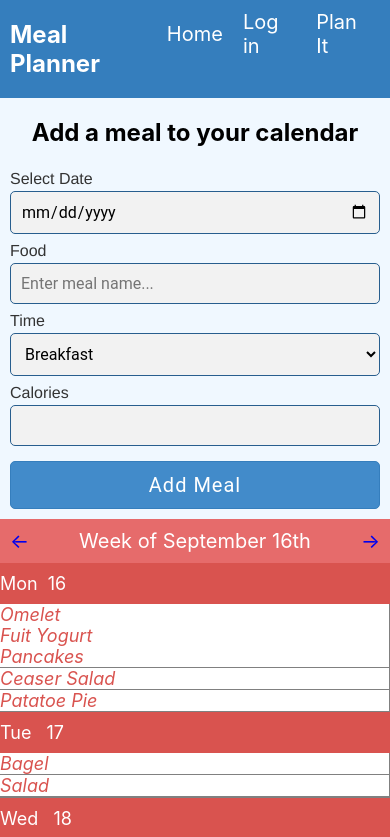
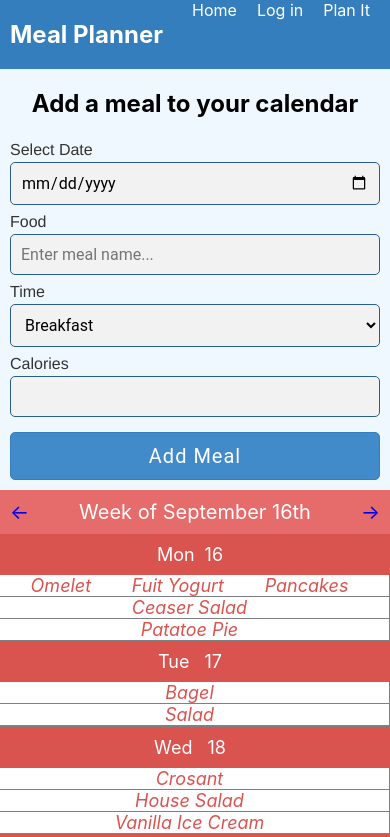
Before and after one commit to muzhaqi16/meal-planner-react, a React (Create React App) app: page /planner in a window 390 px wide. Shown: the top 837 px of the page. Built offline with nearby package versions, Linux system fonts and the light colour scheme; the HTML template or start-up script is replaced by a standard one.

Commit message:
tweak mobile view

```diff
--- a/src/components/Calendar/Calendar.css
+++ b/src/components/Calendar/Calendar.css
@@ -42,6 +42,7 @@ li {
     width: 100%;
     background-color: #e66b6b;
     color: white;
+    display: flex;
 }
 
 @media all and (max-width: 480px) {
--- a/src/components/Calendar/Week.css
+++ b/src/components/Calendar/Week.css
@@ -5,11 +5,12 @@
     flex-direction: column;
 }
 
-nav {
+.calendar-container>nav {
     display: flex;
     justify-content: space-between;
     align-items: center;
     font-size: 20px;
+    width: 100%;
 }
 
 .week {
@@ -21,6 +22,7 @@ nav {
     display: flex;
     width: 100%;
     height: 100%;
+    flex-wrap: wrap;
 }
 
 .week>ul>li {
@@ -32,6 +34,7 @@ nav {
     font-size: 18px;
     background-color: #d9534f;
     display: flex;
+    flex: 1;
     flex-direction: column;
 }
 
@@ -53,6 +56,13 @@ span.no-style {
     border-bottom: 1px solid;
     box-sizing: border-box;
 }
+.meal-time a{
+    display: flex;
+    flex-direction: column;
+    align-items: center;
+    height: 100%;
+    justify-content: center;
+}
 
 li#meal-header {
     flex: 0.1 0.1;
@@ -67,7 +77,11 @@ li.header {
     #meal-header {
         display: none;
     }
-
+    .meal-time a{
+        display: flex;
+        flex-direction: row;
+        justify-content: space-evenly;
+    }
     div>p {
         display: inline-block;
     }
@@ -82,6 +96,5 @@ li.header {
 
     .week>ul>li {
         width: 100%;
-        text-align: left;
     }
 }
```
